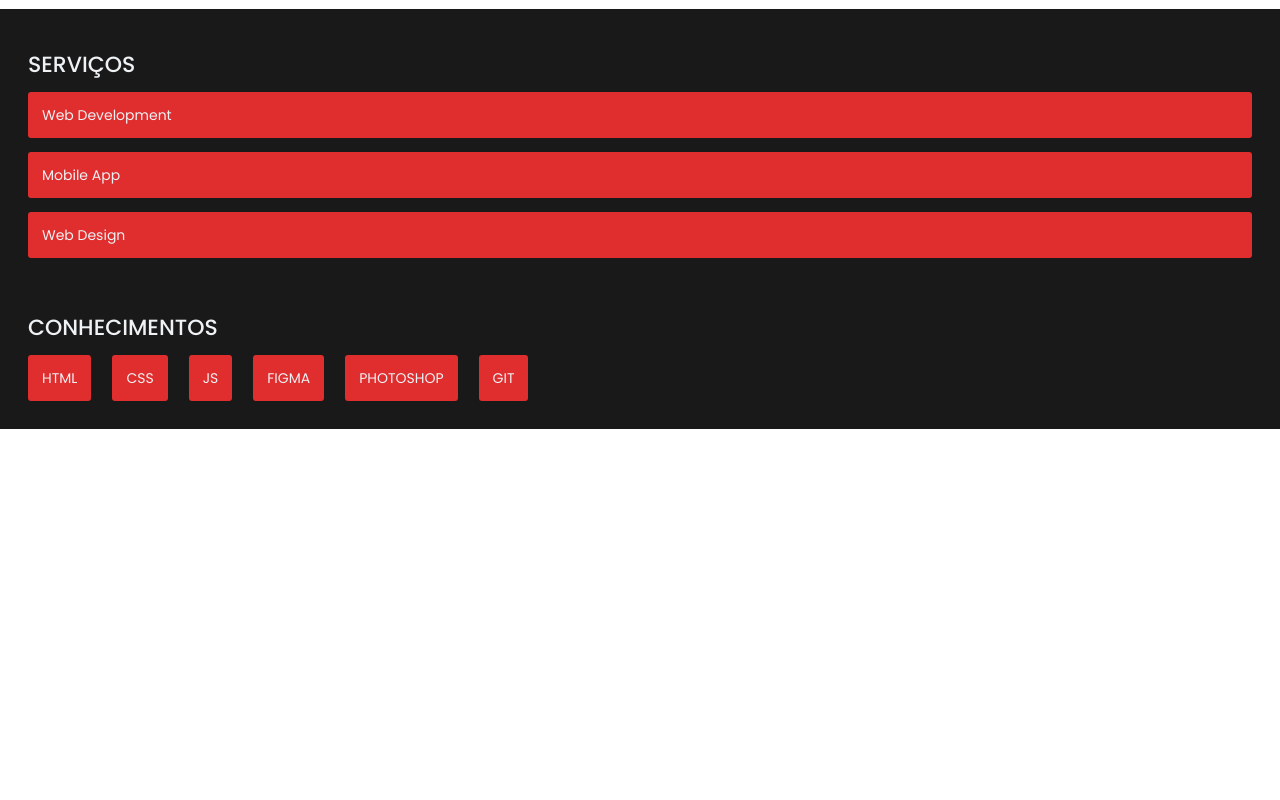
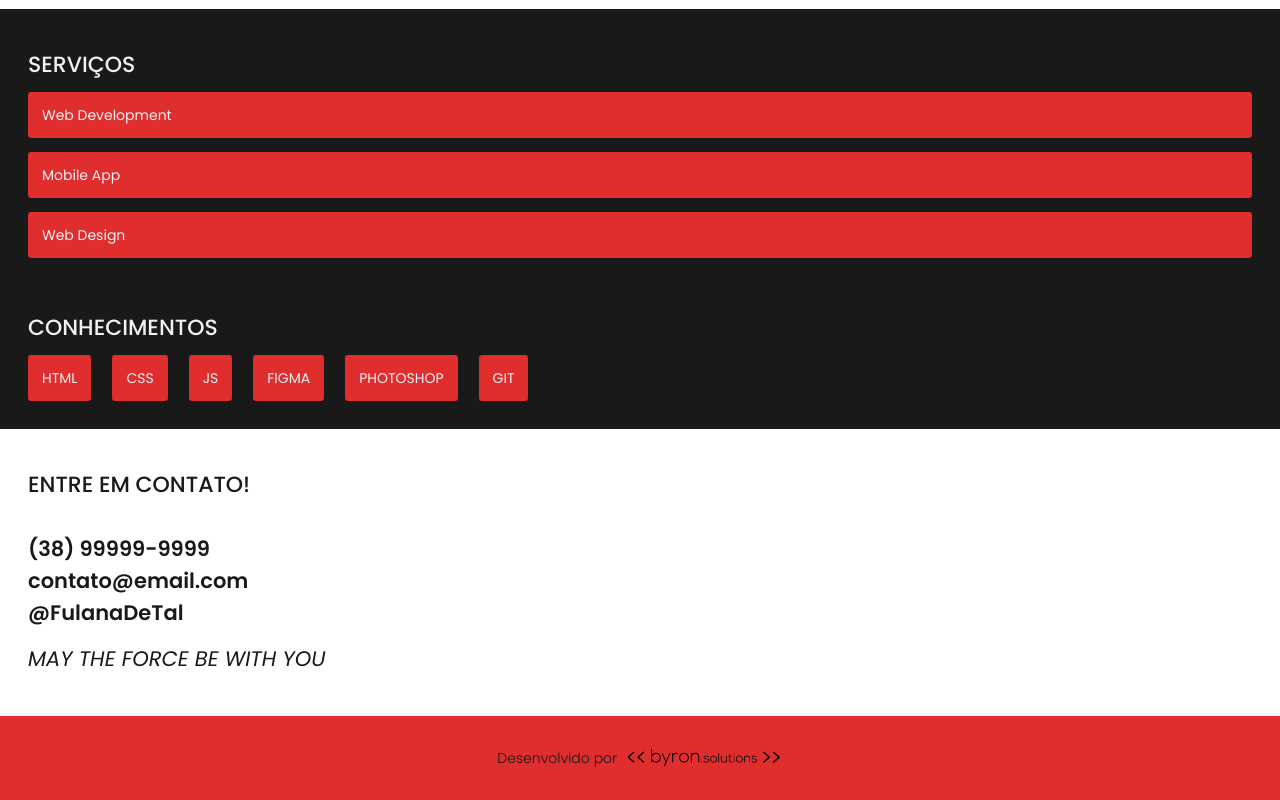
Before and after one commit to G-Toti/Landing-Page, a plain HTML site: page index.html in a window 1280 px wide. Shown: the part 4299-5099 px from the top of the page. Before the commit the page ends 4728 px from the top, so only its background shows below. Drawn offline with Linux system fonts and the light colour scheme.

Commit message:
Adicionando section Contatos e footer.

```diff
--- a/assets/css/style.css
+++ b/assets/css/style.css
@@ -239,6 +239,70 @@ img
 
 }
 
+#contatos
+{
+    display: flex;
+    flex-direction: column;
+    gap: 2rem;
+
+    padding: 2rem;
+}
+
+#contatos h2
+{
+    margin: 0;
+    padding: 0;
+}
+
+#contatos ul
+{
+    display: flex;
+    flex-direction: column;
+    gap: 1rem;
+    list-style: none;
+    margin: 0;
+    padding: 0;
+}
+
+#contatos ul li
+{
+    font-size: 1.5rem;
+    font-weight: 600;
+}
+
+#contatos a
+{
+    text-decoration: none;
+    color: var(--clr-primary);
+}
+
+cite
+{
+    font-weight: 400;
+    font-size: 1.5rem;
+    padding-bottom: 20px;
+}
+
+footer
+{
+    display: flex;
+    align-items: center;
+    justify-content: center;
+
+    padding: 2rem;
+
+    background-color: var(--clr-secondary);
+    gap: 0.5rem;
+
+    font-size: 1rem;
+    font-weight: 300;
+    line-height: 2rem;
+}
+
+footer img
+{
+    height: 2rem;
+}
 
 .btn
 {
--- a/index.html
+++ b/index.html
@@ -17,7 +17,7 @@
         <a href="#conhecimentos" target="_self">Conhecimentos</a>
         <a href="#servicos" target="_self">Serviços</a>
         <a href="#conhecimentos" target="_self">Conhecimentos</a>
-        <a href="#contratos" target="_self">Contratos</a>
+        <a href="#contatos" target="_self">Contratos</a>
       </nav>
     </header>
 
@@ -165,6 +165,23 @@
 
      </section>
 
+     <section id="contatos">
+        <h2>
+            ENTRE EM CONTATO!
+        </h2>
+        <ul>
+            <li>(38) 99999-9999</li>
+            <li><a href="mailto:contato@email.com">contato@email.com</a></li>
+            <li><a href="https://instragram.com/fulanadetal">@FulanaDeTal</a></li>
+        </ul>
+        <cite>MAY THE FORCE BE WITH YOU</cite>
+     </section>
+
+     <footer>
+        <span>Desenvolvido por</span>
+        <img src="./assets/img/logo-byron-preta.png" alt="byron solutions">
+     </footer>
+
       </div>
     </main>
   </body>
```
Also changed, not shown: assets/img/logo-byron-preta.png (added).
